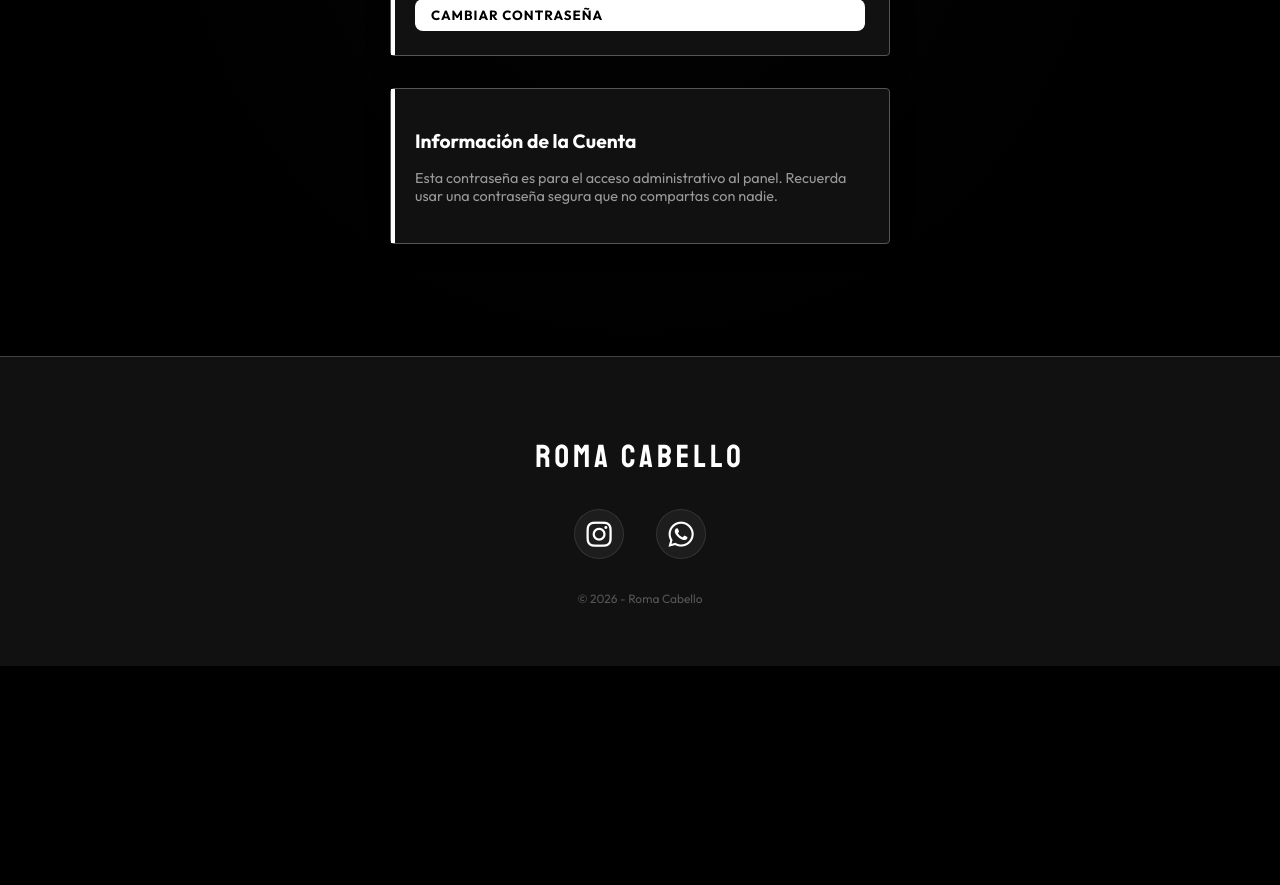
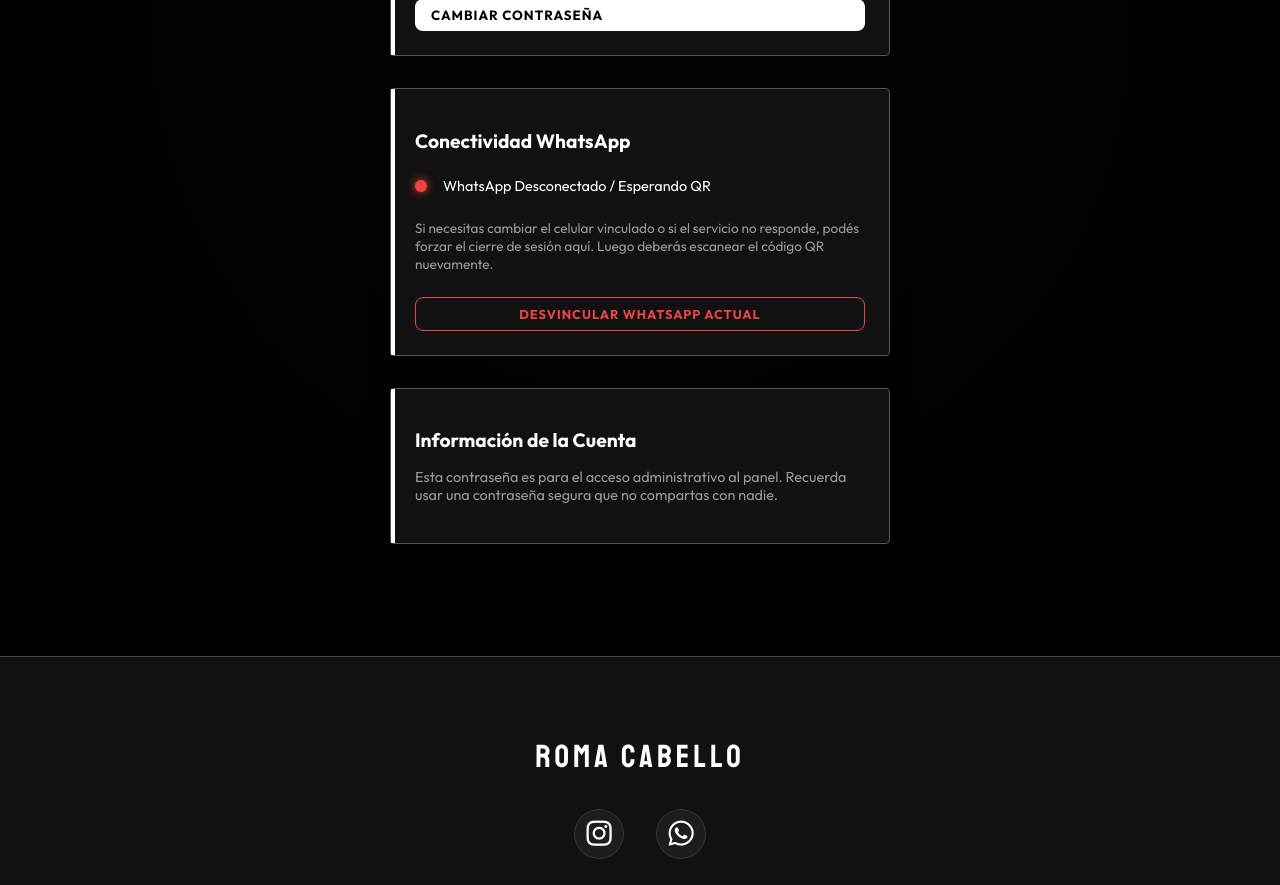
Before and after one commit to sanwortley/GestionPeluqueriav2.0, a React (Vite) app in the folder frontend/: page /admin/settings in a window 1280 px wide. Shown: the part 920-1805 px from the top of the page. Before the commit the page ends 1586 px from the top, so only its background shows below. Built offline with nearby package versions, Linux system fonts and the light colour scheme; no server answers; sample sign-in values are in the browser's storage.

Commit message:
🚀 Feature: Added WhatsApp management UI in Settings with Status and Logout proxy

```diff
--- a/frontend/src/pages/AdminSettings.jsx
+++ b/frontend/src/pages/AdminSettings.jsx
@@ -1,4 +1,4 @@
-import { useState } from 'react';
+import { useState, useEffect } from 'react';
 import api from '../api';
 
 export default function AdminSettings() {
@@ -9,7 +9,37 @@ export default function AdminSettings() {
     });
     const [newEmail, setNewEmail] = useState('');
     const [loading, setLoading] = useState(false);
+    const [waLoading, setWaLoading] = useState(false);
+    const [waStatus, setWaStatus] = useState(null);
     const [message, setMessage] = useState({ type: '', text: '' });
+
+    useEffect(() => {
+        fetchWhatsAppStatus();
+    }, []);
+
+    const fetchWhatsAppStatus = async () => {
+        try {
+            const res = await api.get('whatsapp/status');
+            setWaStatus(res.data);
+        } catch (err) {
+            console.error("Error fetching WA status", err);
+        }
+    };
+
+    const handleWhatsAppLogout = async () => {
+        if (!window.confirm("¿Estás seguro de que querés desvincular el WhatsApp actual? Esto cerrará la sesión y tendrás que escanear un nuevo QR.")) return;
+
+        try {
+            setWaLoading(true);
+            await api.post('whatsapp/logout');
+            setMessage({ type: 'success', text: '✅ WhatsApp desvinculado con éxito. El puente se está reiniciando, por favor espera un momento y recarga la página de QR para vincular el nuevo número.' });
+            fetchWhatsAppStatus();
+        } catch (err) {
+            setMessage({ type: 'error', text: 'Error al desvincular WhatsApp' });
+        } finally {
+            setWaLoading(false);
+        }
+    };
 
     const handleUpdatePassword = async (e) => {
         e.preventDefault();
@@ -152,6 +182,44 @@ export default function AdminSettings() {
             </div>
 
             <div className="card" style={{ marginTop: '2rem' }}>
+                <h2 style={{ marginBottom: '1.5rem', color: 'var(--primary)', fontSize: '1.2rem' }}>Conectividad WhatsApp</h2>
+
+                <div style={{ display: 'flex', alignItems: 'center', gap: '1rem', marginBottom: '1.5rem' }}>
+                    <div style={{
+                        width: '12px',
+                        height: '12px',
+                        borderRadius: '50%',
+                        backgroundColor: waStatus?.isReady ? '#10B981' : '#EF4444',
+                        boxShadow: `0 0 10px ${waStatus?.isReady ? '#10B981' : '#EF4444'}`
+                    }}></div>
+                    <span style={{ fontSize: '0.9rem', color: '#fff', fontWeight: 500 }}>
+                        {waStatus?.isReady ? 'WhatsApp Conectado' : 'WhatsApp Desconectado / Esperando QR'}
+                    </span>
+                </div>
+
+                <p className="text-muted" style={{ fontSize: '0.85rem', marginBottom: '1.5rem' }}>
+                    Si necesitas cambiar el celular vinculado o si el servicio no responde, podés forzar el cierre de sesión aquí. Luego deberás escanear el código QR nuevamente.
+                </p>
+
+                <button
+                    onClick={handleWhatsAppLogout}
+                    className="btn btn-secondary"
+                    style={{
+                        width: '100%',
+                        borderColor: '#EF4444',
+                        color: '#EF4444',
+                        justifyContent: 'center',
+                        textTransform: 'uppercase',
+                        fontSize: '0.8rem',
+                        letterSpacing: '1px'
+                    }}
+                    disabled={waLoading}
+                >
+                    {waLoading ? 'Cerrando sesión...' : 'Desvincular WhatsApp Actual'}
+                </button>
+            </div>
+
+            <div className="card" style={{ marginTop: '2rem' }}>
                 <h2 style={{ marginBottom: '1rem', color: 'var(--primary)', fontSize: '1.2rem' }}>Información de la Cuenta</h2>
                 <p className="text-muted" style={{ fontSize: '0.9rem' }}>
                     Esta contraseña es para el acceso administrativo al panel. Recuerda usar una contraseña segura que no compartas con nadie.
```
Also changed, not shown: 2 other files (tests, documents, lock files or other folders).
